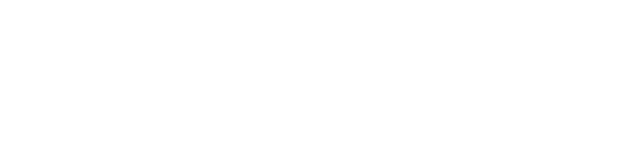
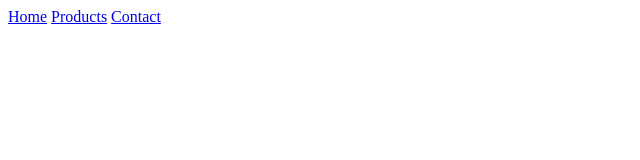
Before and after one commit to sbillsborough/ooh-la-wax-melts-website, a plain HTML site: page index.html in a window 1280 px wide. Shown: the whole page, without its empty margins (0-640 px from the left). Drawn offline with Linux system fonts and the light colour scheme.

Commit message:
added the navbar to the HTML

```diff
--- a/index.html
+++ b/index.html
@@ -10,7 +10,11 @@
 </head>
 
 <body>
-
+  <div class="topnav">
+    <a href="#home" class="active">Home</a>
+    <a href="#products">Products</a>
+    <a href="#contact">Contact</a>
+  </div>
 </body>
 
 </html>
```
